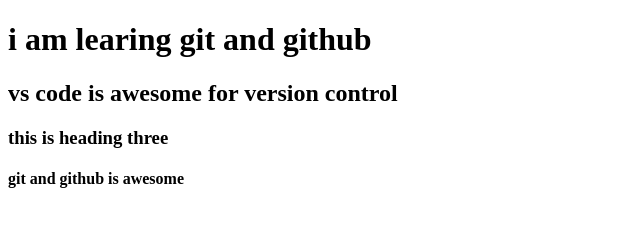
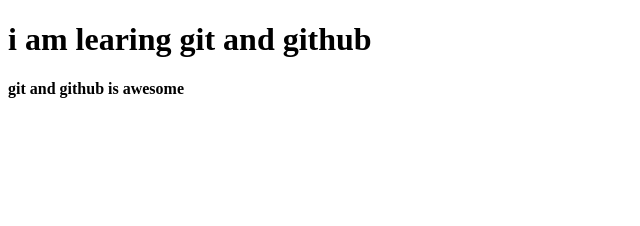
Before and after one commit to jonytalukdar/vscode_with_git, a plain HTML site: page index.html in a window 1280 px wide. Shown: the whole page, without its empty margins (0-640 px from the left). Drawn offline with Linux system fonts and the light colour scheme.

Commit message:
i have deleted two line

```diff
--- a/index.html
+++ b/index.html
@@ -8,8 +8,6 @@
 </head>
 <body>
     <h1>i am learing git and github</h1>
-    <h2>vs code is awesome for version control</h2>
-    <h3>this is heading three</h3>
     <h4>git and github is awesome</h4>
 </body>
 </html>
```
